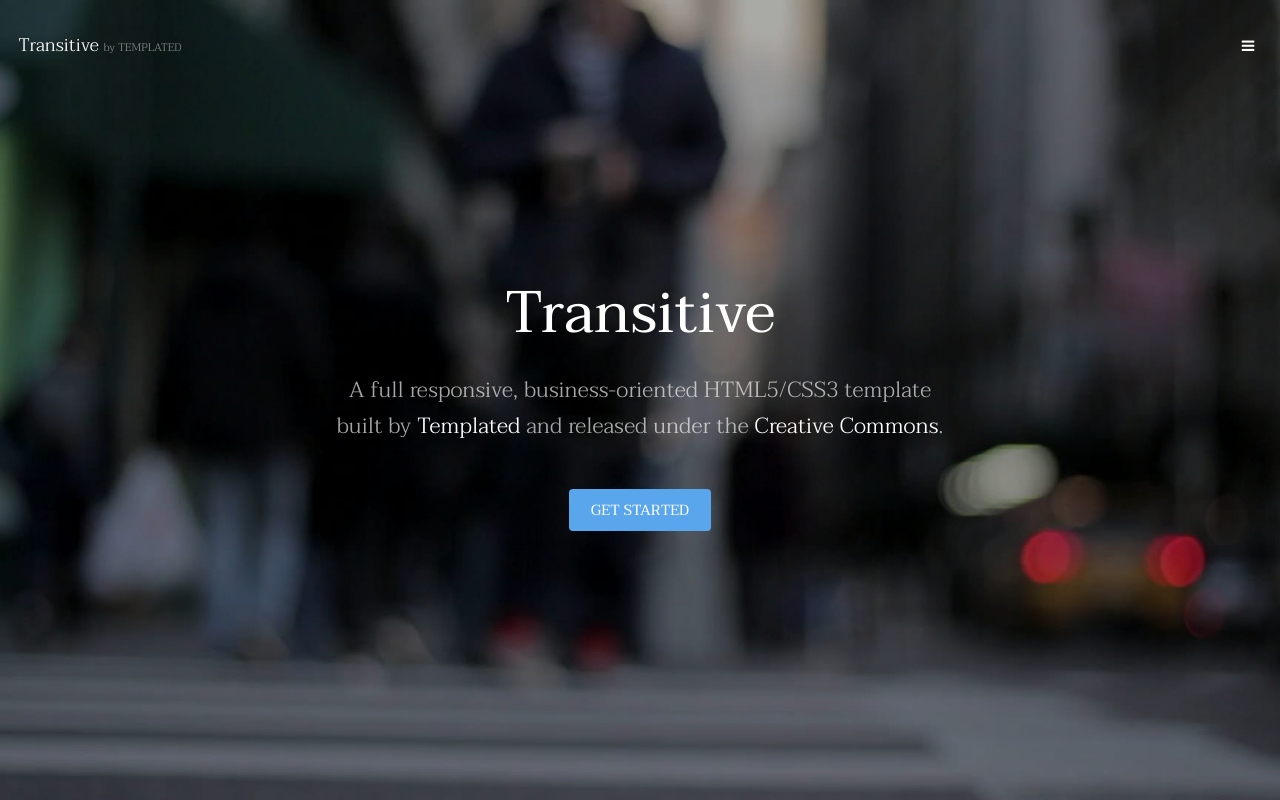
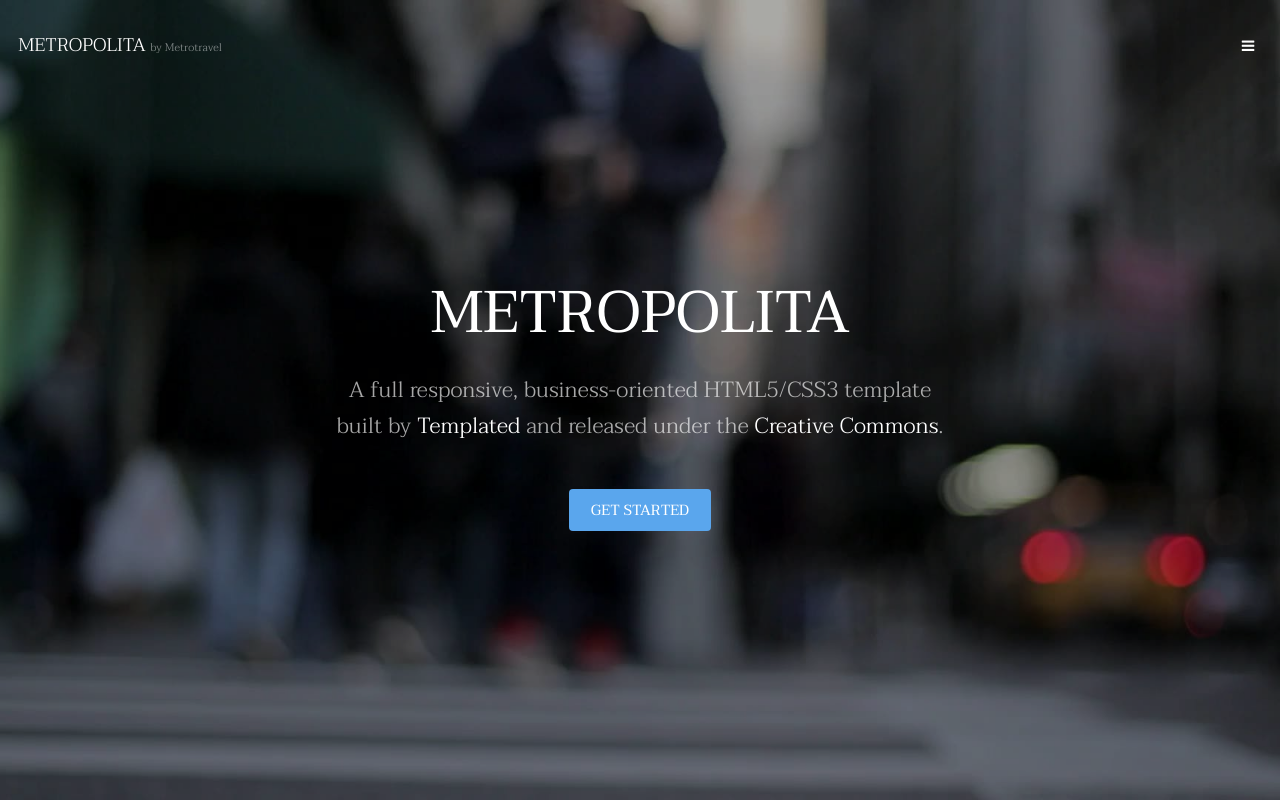
Before and after one commit to Mcgublin/04_REP_METROPOLITA, a plain HTML site: page metropolita/index.html in a window 1280 px wide. Shown: the top 800 px of the page. Drawn offline with Linux system fonts and the light colour scheme.

Commit message:
cambios portada por DANIEL

```diff
--- a/metropolita/index.html
+++ b/metropolita/index.html
@@ -6,7 +6,7 @@
 -->
 <html>
 	<head>
-		<title>Transitive by TEMPLATED</title>
+		<title>METROPOLITA by Metrotravel</title>
 		<meta charset="utf-8" />
 		<meta name="viewport" content="width=device-width, initial-scale=1" />
 		<link rel="stylesheet" href="assets/css/main.css" />
@@ -15,7 +15,7 @@
 
 		<!-- Header -->
 			<header id="header" class="alt">
-				<div class="logo"><a href="index.html">Transitive <span>by TEMPLATED</span></a></div>
+				<div class="logo"><a href="index.html">METROPOLITA <span>by Metrotravel</span></a></div>
 				<a href="#menu" class="toggle"><span>Menu</span></a>
 			</header>
 
@@ -36,7 +36,7 @@
 		-->
 			<section id="banner" data-video="images/banner">
 				<div class="inner">
-					<h1>Transitive</h1>
+					<h1>METROPOLITA</h1>
 					<p>A full responsive, business-oriented HTML5/CSS3 template<br />
 					built by <a href="https://templated.co/">Templated</a> and released under the <a href="https://templated.co/license">Creative Commons</a>.</p>
 					<a href="#one" class="button special scrolly">Get Started</a>
```
